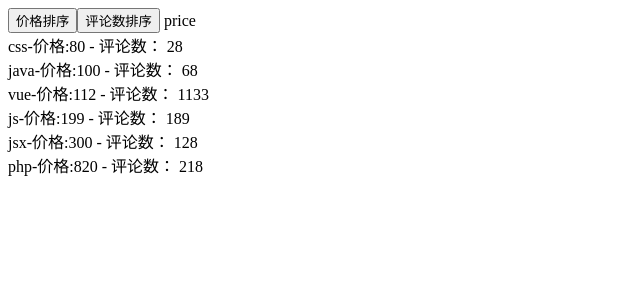
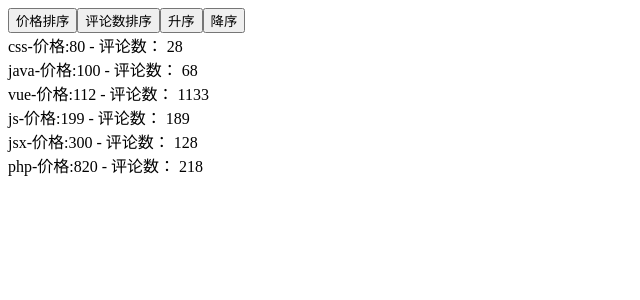
Before and after one commit to binglutaxue/VueStudy, a Vue app: page / in a window 1280 px wide. Shown: the top 300 px of the page, without its empty margins (0-640 px from the left). Built offline with nearby package versions, Linux system fonts and the light colour scheme.

Commit message:
完成按价格排序

```diff
--- a/src/components/LessonFor.vue
+++ b/src/components/LessonFor.vue
@@ -5,7 +5,12 @@
     <button @click=" orderBy = 'price'">价格排序</button>
     <button @click=" orderBy = 'comments'">评论数排序</button>
 
-    {{orderBy}}
+    <!-- {{orderBy}} -->
+    <!-- 升序降序 -->
+
+    <button @click="lessonLists = 'asc'"> 升序</button>
+    <button @click="lessonLists = 'desc'">降序</button>
+
     <template v-for="leson in lessonLists" :key="leson.id">
       <div>{{leson.title}}-价格:{{ leson.price }} - 评论数： {{ leson.comments }}</div>
     </template>
@@ -18,19 +23,25 @@ import lessons from '../../data/lessons'
     data(){
       return {
         lessons,
-        orderBy: 'price'
+        orderBy: 'price',
         // 默认价格排序
-
+        orderType: 'asc'
       }
     },
     computed: {
-       lessonLists() {
+
+       lessonLists: {
         //  console.log(this.lessons);
         //  console.log(this.lessons);
-          return this.lessons.sort((a,b)=>{
-             return a[this.orderBy] - b[this.orderBy]
+         get(){
+            return this.lessons.sort((a,b)=>{
+             return this.orderType == 'asc'? a[this.orderBy] - b[this.orderBy]:b[this.orderBy]-a[this.orderBy]
 
           })
+         },
+         set(type) {
+            this.orderType = type
+         }
        }
     }
   }
```
